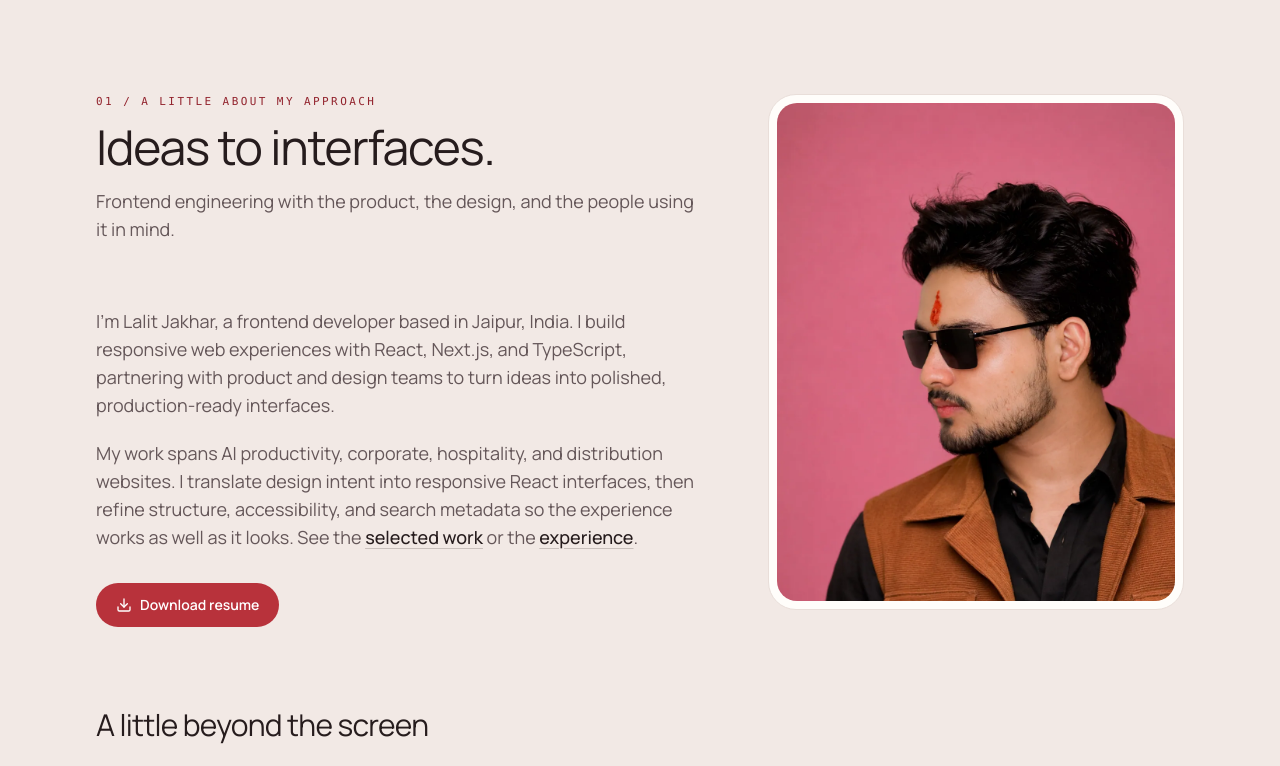
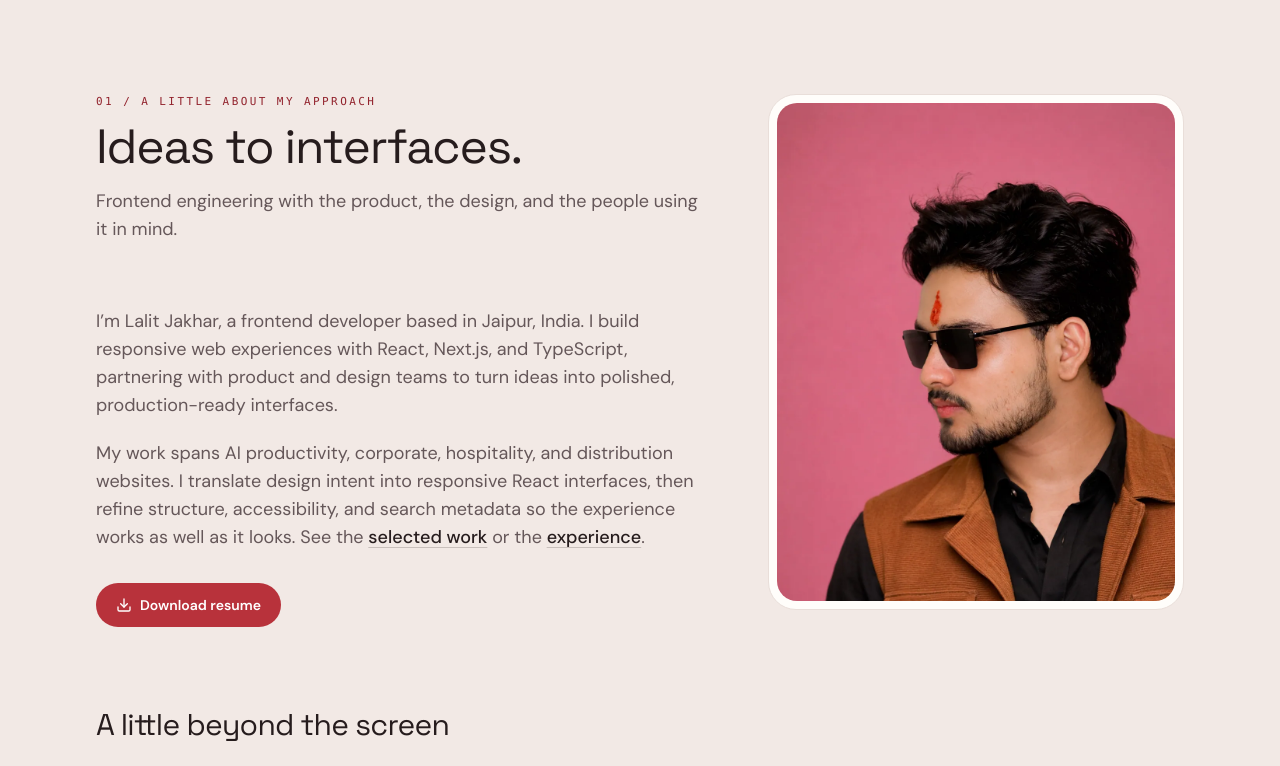
Before and after one commit to lalitjakhar/jakhar-lalit, a Next.js app: page / in a window 1280 px wide. Shown: the part 960-1726 px from the top of the page. Built offline with nearby package versions, Linux system fonts and the light colour scheme.

Commit message:
style: replace Manrope font with DM Sans and Space Grotesk for improved typography consistency

```diff
--- a/src/app/layout.tsx
+++ b/src/app/layout.tsx
@@ -1,5 +1,5 @@
 import type { Metadata, Viewport } from "next";
-import { Manrope } from "next/font/google";
+import { DM_Sans, Space_Grotesk } from "next/font/google";
 import { Analytics } from "@vercel/analytics/next";
 import { SpeedInsights } from "@vercel/speed-insights/next";
 import StructuredData from "@/components/StructuredData";
@@ -7,10 +7,17 @@ import { buildSiteMetadata } from "@/data/seo";
 import { profileImages } from "@/data/siteImages";
 import "../styles/globals.css";
 
-const manrope = Manrope({
+const dmSans = DM_Sans({
   subsets: ["latin"],
   weight: "variable",
-  variable: "--font-manrope",
+  variable: "--font-dm-sans",
+  display: "swap",
+});
+
+const spaceGrotesk = Space_Grotesk({
+  subsets: ["latin"],
+  weight: "variable",
+  variable: "--font-space-grotesk",
   display: "swap",
 });
 
@@ -32,7 +39,7 @@ export default function RootLayout({
   const lcpImage = profileImages[0];
 
   return (
-    <html lang="en-IN" className={manrope.variable}>
+    <html lang="en-IN" className={`${dmSans.variable} ${spaceGrotesk.variable}`}>
       <head>
         <link
           rel="preload"
--- a/tailwind.config.ts
+++ b/tailwind.config.ts
@@ -29,8 +29,8 @@ const config: Config = {
         "blush-deep": "#eadddb",
       },
       fontFamily: {
-        sans: ["var(--font-manrope)", "system-ui", "sans-serif"],
-        display: ["var(--font-manrope)", "system-ui", "sans-serif"],
+        sans: ["var(--font-dm-sans)", "system-ui", "sans-serif"],
+        display: ["var(--font-space-grotesk)", "system-ui", "sans-serif"],
       },
     },
   },
```
